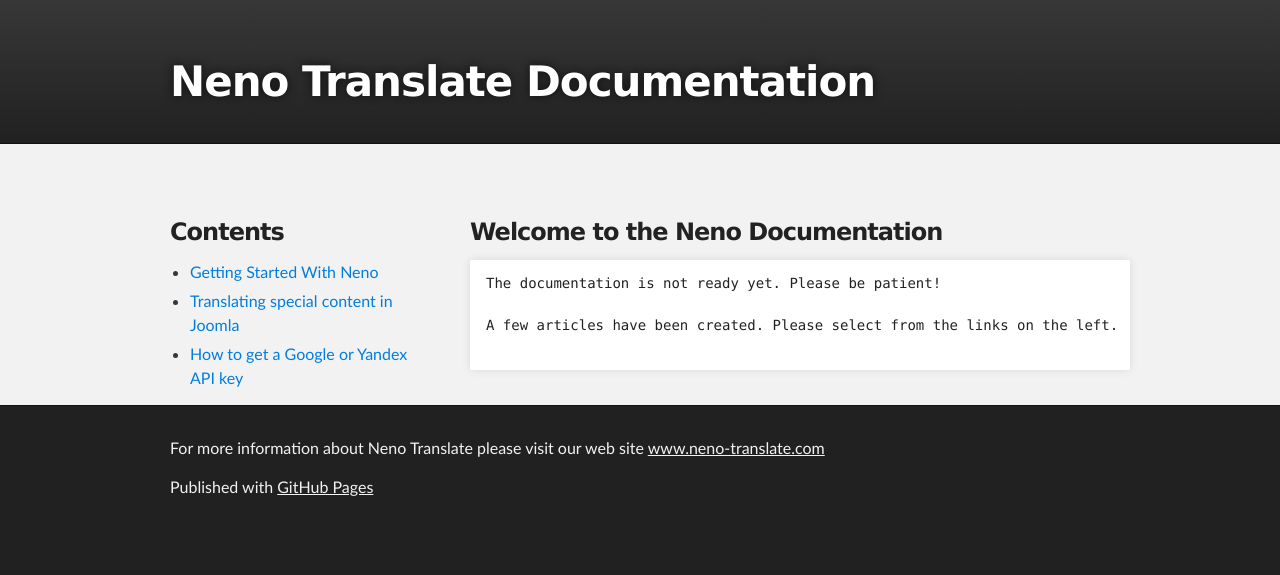
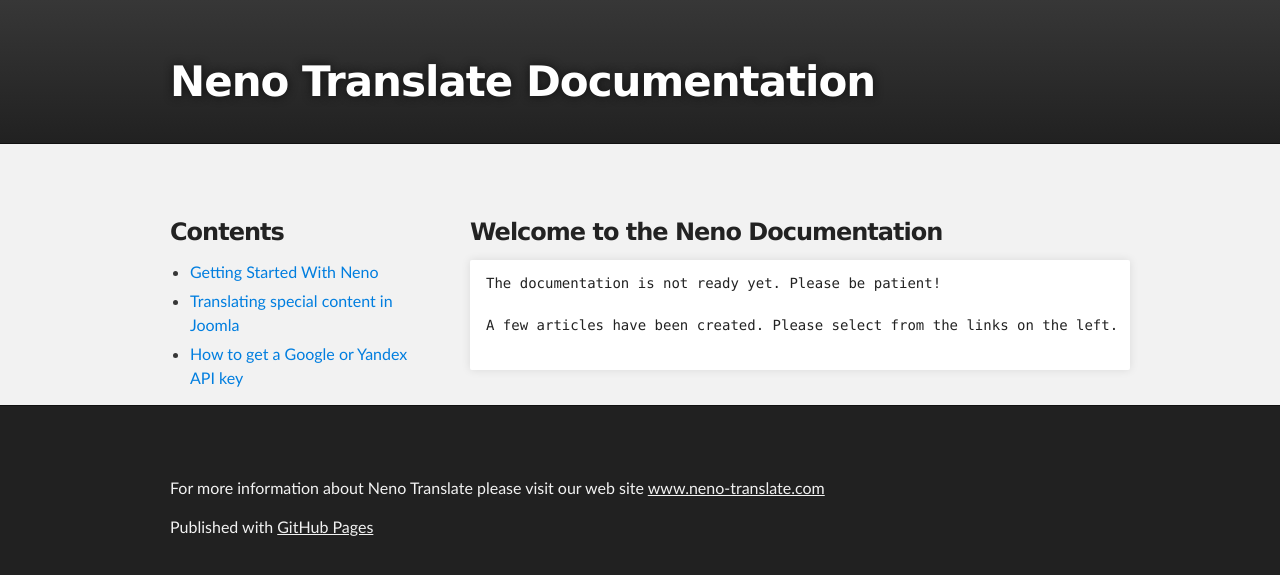
Before and after one commit to javigomez/neno, a Jekyll site: the page built from index.md, in a window 1280 px wide. Shown: the top 575 px of the page. Built offline with Jekyll 4.4.1, drawn with Linux system fonts in a browser that asks for light colours; Markdown is read by kramdown in place of the engine named in the settings.

Commit message:
Update stylesheet.css

```diff
--- a/stylesheets/stylesheet.css
+++ b/stylesheets/stylesheet.css
@@ -282,20 +282,6 @@ Full-Width Styles
   margin-bottom: 5px;
 }
 
-#forkme_banner {
-  display: block;
-  position: absolute;
-  top:0;
-  right: 10px;
-  z-index: 10;
-  padding: 10px 50px 10px 10px;
-  color: #fff;
-  background: url('../images/blacktocat.png') #0090ff no-repeat 95% 50%;
-  font-weight: 700;
-  box-shadow: 0 0 10px rgba(0,0,0,.5);
-  border-bottom-left-radius: 2px;
-  border-bottom-right-radius: 2px;
-}
 
 #header_wrap {
   background: #212121;
@@ -336,34 +322,6 @@ Full-Width Styles
   background: url('../images/icon_download.png') no-repeat 0% 90%;
 }
 
-.zip_download_link {
-  display: block;
-  float: right;
-  width: 90px;
-  height:70px;
-  text-indent: -5000px;
-  overflow: hidden;
-  background: url(../images/sprite_download.png) no-repeat bottom left;
-}
-
-.tar_download_link {
-  display: block;
-  float: right;
-  width: 90px;
-  height:70px;
-  text-indent: -5000px;
-  overflow: hidden;
-  background: url(../images/sprite_download.png) no-repeat bottom right;
-  margin-left: 10px;
-}
-
-.zip_download_link:hover {
-  background: url(../images/sprite_download.png) no-repeat top left;
-}
-
-.tar_download_link:hover {
-  background: url(../images/sprite_download.png) no-repeat top right;
-}
 
 #main_content_wrap {
   background: #f2f2f2;
@@ -381,6 +339,7 @@ Full-Width Styles
 
 #footer_wrap {
   background: #212121;
+  margin-top: 40px;
 }
 
 
```
